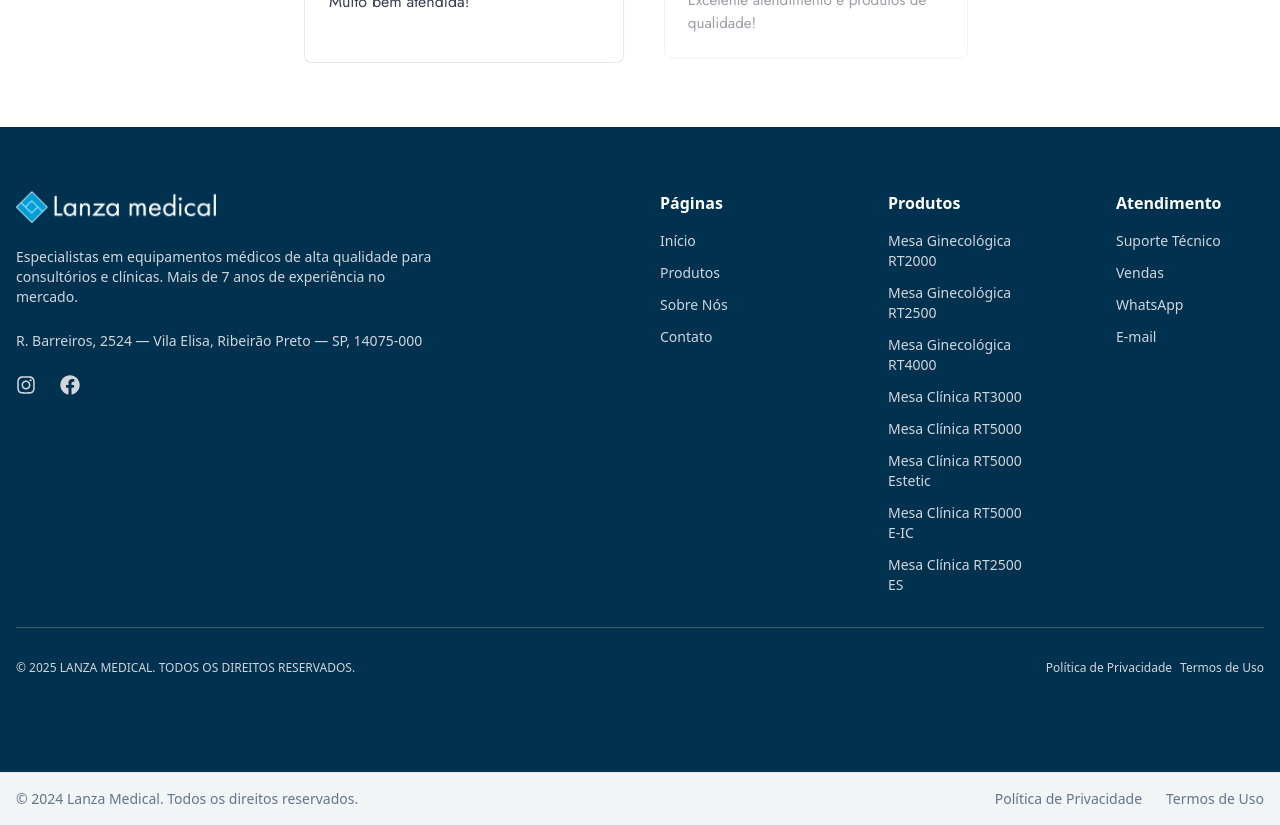
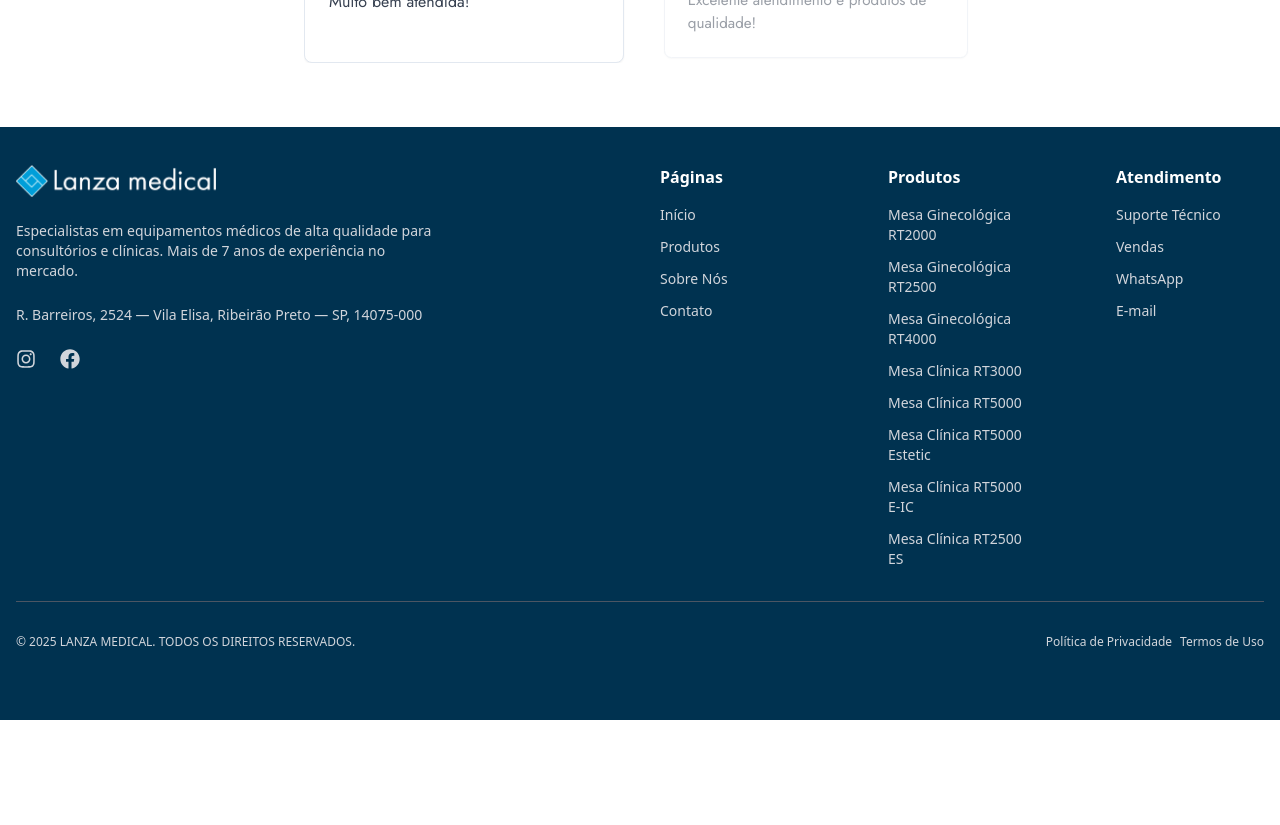
Before and after one commit to Luidgi-Werner/rota-digital-replica-project, a React (Vite) app: page / in a window 1280 px wide. Shown: the part 2980-3805 px from the top of the page. After the commit the page ends 3700 px from the top, so only its background shows below. Built offline with nearby package versions, Linux system fonts and the light colour scheme.

Commit message:
Visual edit in Lovable
Edited UI in Lovable

```diff
--- a/src/components/layout/Footer.tsx
+++ b/src/components/layout/Footer.tsx
@@ -1,29 +1,10 @@
-
 import { Footer7 } from '@/components/ui/footer-7';
 import { Link } from 'react-router-dom';
-
 const Footer = () => {
-  return (
-    <div>
+  return <div>
       <Footer7 />
       {/* Legal Links */}
-      <div className="bg-primary/5 border-t py-4">
-        <div className="container mx-auto px-4">
-          <div className="flex flex-col md:flex-row justify-between items-center text-sm text-muted-foreground">
-            <p>© 2024 Lanza Medical. Todos os direitos reservados.</p>
-            <div className="flex gap-6 mt-2 md:mt-0">
-              <Link to="/legal/politica-privacidade" className="hover:text-primary">
-                Política de Privacidade
-              </Link>
-              <Link to="/legal/termos-uso" className="hover:text-primary">
-                Termos de Uso
-              </Link>
-            </div>
-          </div>
-        </div>
-      </div>
-    </div>
-  );
+
+    </div>;
 };
-
 export default Footer;
--- a/src/components/ui/footer-7.tsx
+++ b/src/components/ui/footer-7.tsx
@@ -139,8 +139,8 @@ export const Footer7 = ({
       y: 0
     }
   };
-  return <section className="py-16 bg-[#003250] text-white">
-      <div className="container mx-auto px-4">
+  return <section className="bg-[#003250] text-white py-[28px]">
+      <div className="container mx-auto px-4 py-0 my-[10px]">
         <motion.div className="flex w-full flex-col justify-between gap-10 lg:flex-row lg:items-start lg:text-left" variants={containerVariants} initial="hidden" whileInView="visible" viewport={{
         once: true
       }}>
```
